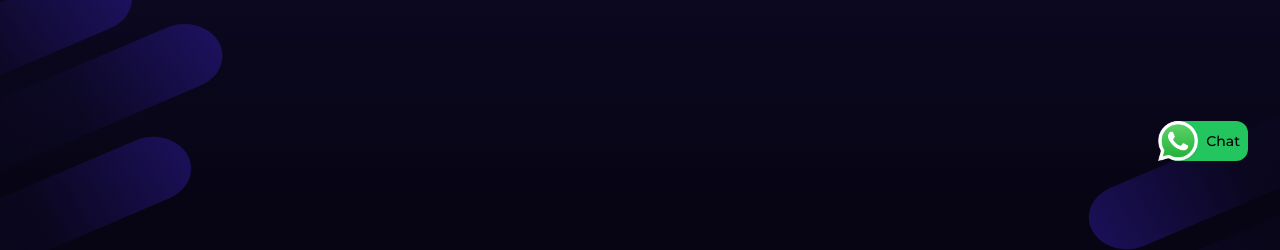
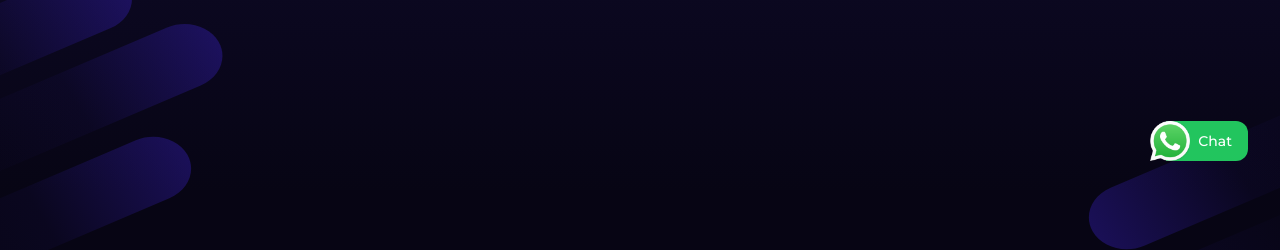
Before and after one commit to sindev08/sindev-portfolio, a Next.js app: page / in a window 1280 px wide. Shown: the part 607-857 px from the top of the page. Built offline with nearby package versions, Linux system fonts and the light colour scheme.

Commit message:
fix : update ui button whatsapp

```diff
--- a/src/components/atoms/Buttons/ButtonWhatapps/index.js
+++ b/src/components/atoms/Buttons/ButtonWhatapps/index.js
@@ -12,8 +12,8 @@ export const ButtonWhatapss = () => {
             alt="whatsapp singgih"
             className=" w-10 h-10"
           />
-          <div className="flex items-center -ml-6 justify-start px-3 pl-8 pr-2 rounded-r-xl bg-green-500">
-            <p className="text-sm font-medium">Chat</p>
+          <div className="flex items-center -ml-6 justify-start px-3 pl-8 pr-4 rounded-r-xl bg-green-500">
+            <p className="text-sm text-white font-medium">Chat</p>
           </div>
         </div>
       </div>
```
